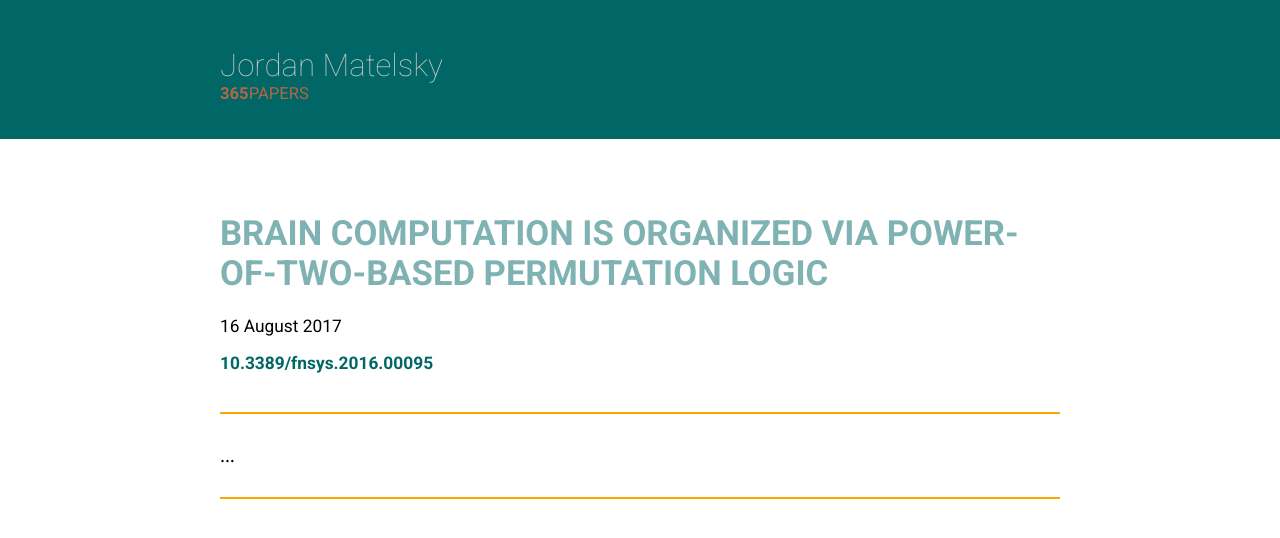
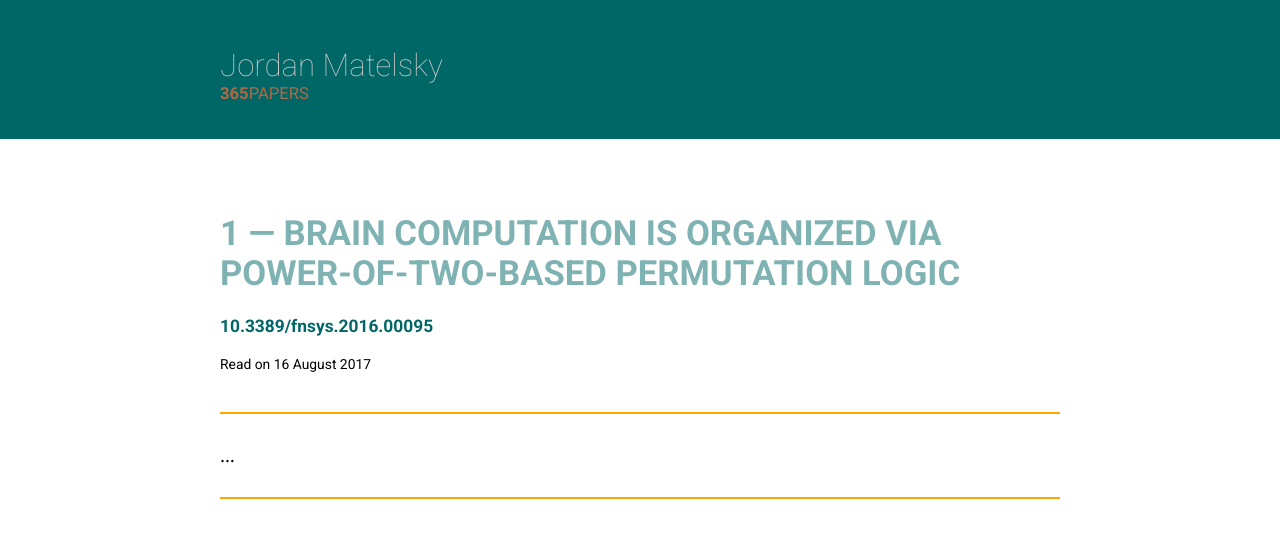
Before and after one commit to j6k4m8/365papers, a Jekyll site: the page built from _posts/2017-8-16-1.md, in a window 1280 px wide. Shown: the top 538 px of the page. Built offline with Jekyll 4.4.1, drawn with Linux system fonts in a browser that asks for light colours; nearby versions of some CDN libraries.

Commit message:
organization of doc

```diff
--- a/_layouts/post.html
+++ b/_layouts/post.html
@@ -11,11 +11,11 @@ layout: default
             <div class="12u">
                 <div class="row">
                     <div class="12u">
-                        <h1 class="page-title">{{ page.title }}</h1>
-                        <span class="page-subtitle">{{ page.date | date_to_long_string }}</span>
+                        <h1 class="page-title">{{ page.slug }} &mdash; {{ page.title }}</h1>
                         <p>
                             <a href="https://doi.org/{{ page.doi }}">{{ page.doi }}</a>
                         </p>
+                        <small>Read on {{ page.date | date_to_long_string }}</small>
                         <div class="intro-text">
                             <div class="row">
                                 <div class="12u(small)">
```
